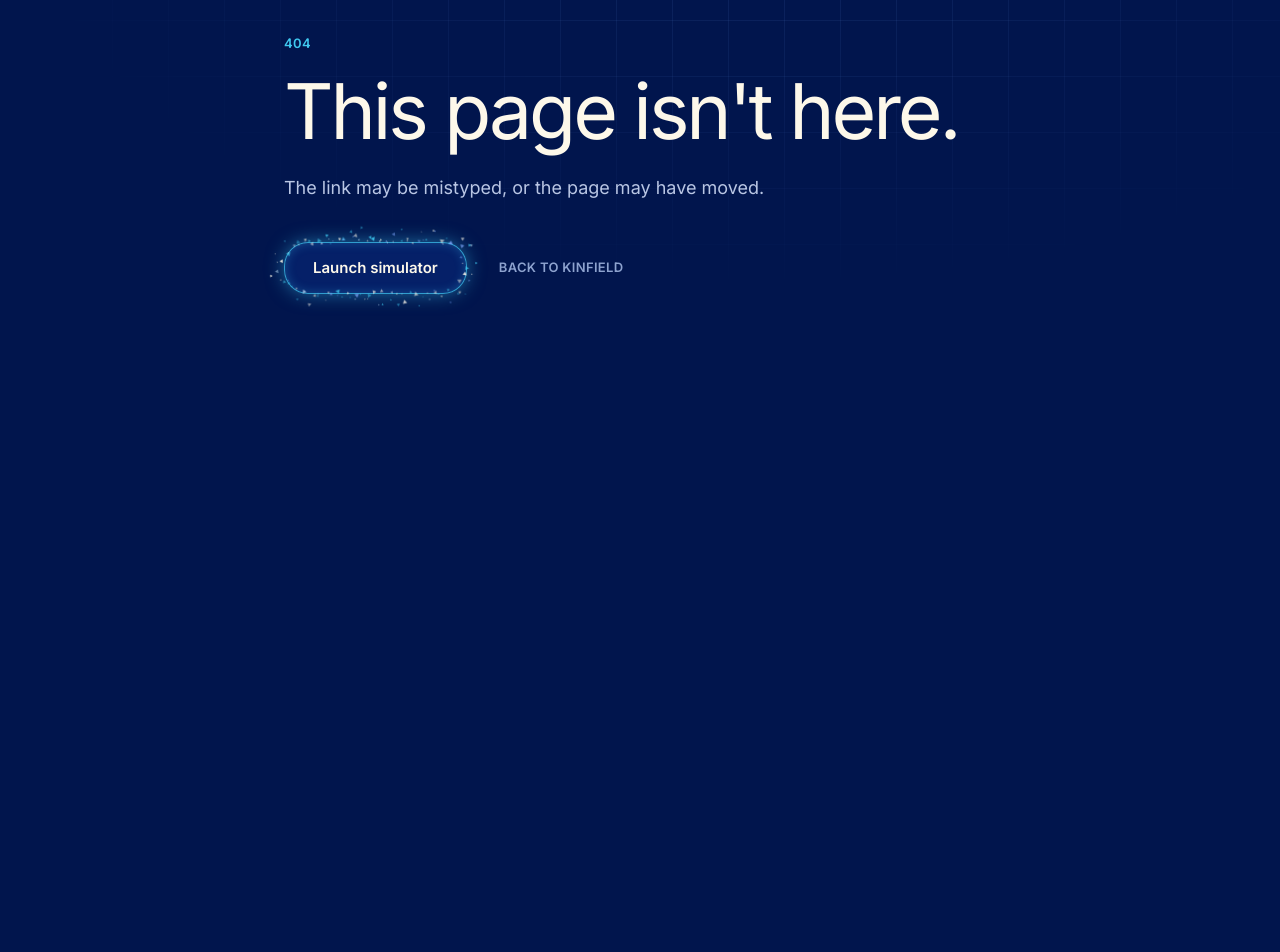
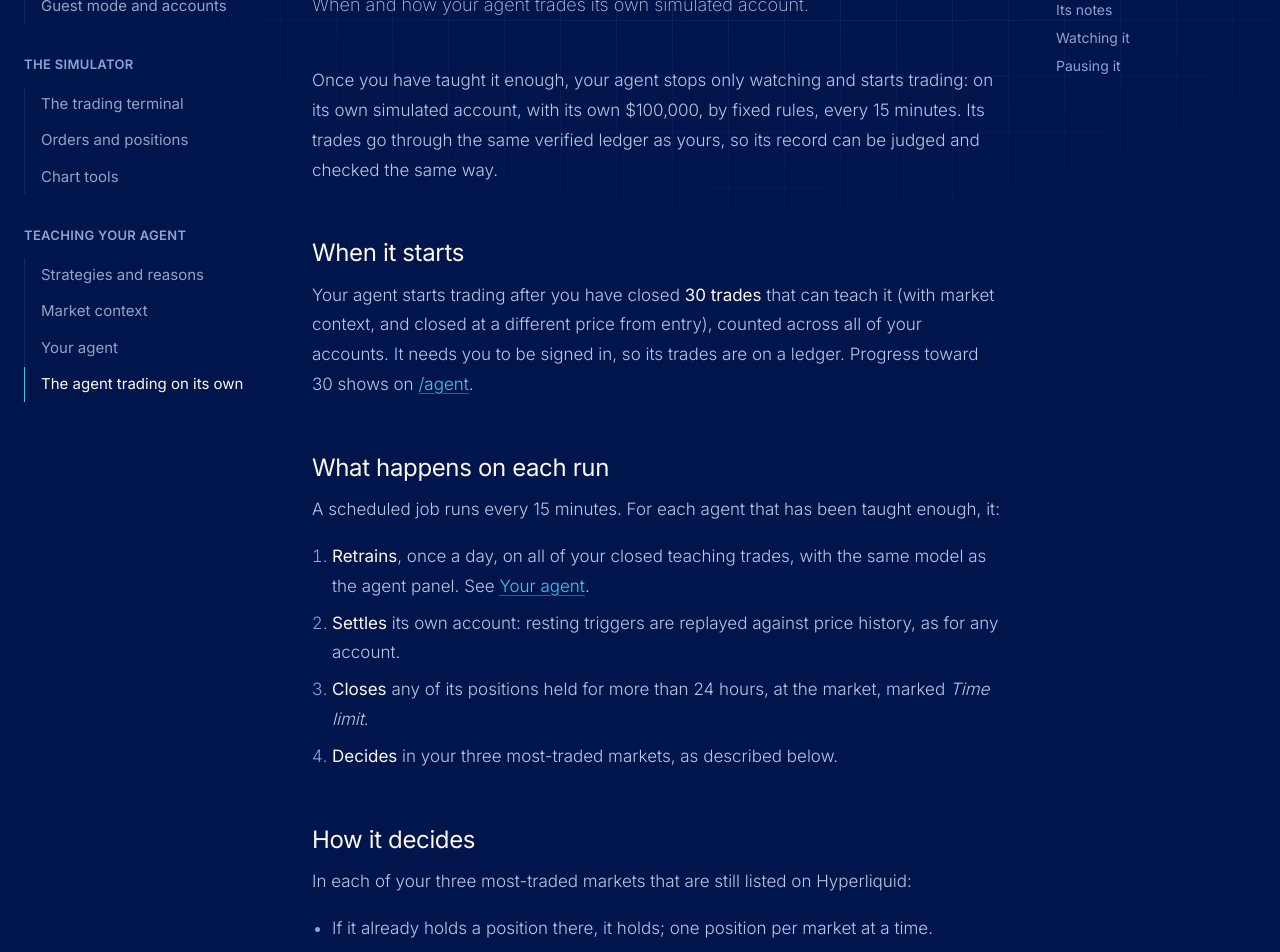
Before and after one commit to KinfieldLabs/KINFIELD, a Next.js app: page /docs/autonomous in a window 1280 px wide. Before the commit this address had no page. Shown: the part 260-1212 px from the top of the page. Before the commit the page ends 800 px from the top, so only its background shows below. Built offline with nearby package versions, Linux system fonts and the light colour scheme.

Commit message:
Add the docs page: The agent trading on its own

```diff
--- /dev/null
+++ b/src/app/docs/autonomous/page.tsx
@@ -0,0 +1,111 @@
+import { Code, Doc, DocLink, docMeta, H2, H3, Note, Table } from "@/components/docs/Doc";
+
+export const metadata = docMeta("autonomous");
+
+export default function Page() {
+  return (
+    <Doc slug="autonomous">
+      <p>
+        Once you have taught it enough, your agent stops only watching and starts trading: on its own simulated account,
+        with its own $100,000, by fixed rules, every 15 minutes. Its trades go through the same verified ledger as
+        yours, so its record can be judged and checked the same way.
+      </p>
+
+      <H2 id="when">When it starts</H2>
+      <p>
+        Your agent starts trading after you have closed <strong>30 trades</strong> that can teach it (with market
+        context, and closed at a different price from entry), counted across all of your accounts. It needs you to be
+        signed in, so its trades are on a ledger. Progress toward 30 shows on <a href="/agent">/agent</a>.
+      </p>
+
+      <H2 id="each-run">What happens on each run</H2>
+      <p>A scheduled job runs every 15 minutes. For each agent that has been taught enough, it:</p>
+      <ol>
+        <li>
+          <strong>Retrains</strong>, once a day, on all of your closed teaching trades, with the same model as the
+          agent panel. See <DocLink to="agent">Your agent</DocLink>.
+        </li>
+        <li>
+          <strong>Settles</strong> its own account: resting triggers are replayed against price history, as for any
+          account.
+        </li>
+        <li>
+          <strong>Closes</strong> any of its positions held for more than 24 hours, at the market, marked{" "}
+          <em>Time limit</em>.
+        </li>
+        <li>
+          <strong>Decides</strong> in your three most-traded markets, as described below.
+        </li>
+      </ol>
+
+      <H2 id="deciding">How it decides</H2>
+      <p>In each of your three most-traded markets that are still listed on Hyperliquid:</p>
+      <ul>
+        <li>If it already holds a position there, it holds; one position per market at a time.</li>
+        <li>Otherwise it computes the market&apos;s features from the last 90 one-minute candles and asks the model for its probability of up.</li>
+        <li>At <strong>60% or more</strong> it goes long; at <strong>40% or less</strong> it goes short; in between it waits.</li>
+      </ul>
+      <Table
+        head={["Rule", "Value"]}
+        rows={[
+          ["Confidence to act", "60% for long, 40% or less for short"],
+          ["Risk per trade", "1% of equity lost if the stop loss is hit"],
+          ["Stop distance", "1.5 times the expected one-hour move, between 0.4% and 5%"],
+          ["Take profit", "Twice as far from entry as the stop"],
+          ["Position size", "Sized to the risk, at most 1x equity"],
+          ["Leverage", "5x, or the market's limit if lower"],
+          ["Holding time", "24 hours at most"],
+          ["Markets", "Your three most-traded"],
+          ["Skipped when", "The position would be under $10, or its stop would sit beyond the liquidation price"],
+        ]}
+      />
+
+      <H3>Sizing, step by step</H3>
+      <Code>{`
+expected one-hour move = vol15m x sqrt(60)
+stop    = clamp(1.5 x expected one-hour move, 0.4%, 5%)
+size    = min(equity x 1% / stop, equity)
+stop loss   = entry x (1 - stop)       long  (1 + stop for a short)
+take profit = entry x (1 + 2 x stop)   long  (1 - 2 x stop for a short)
+`}</Code>
+      <Code label="Example: equity $100,000, BTC at $100,000, vol15m 0.0015, 64% confident">{`
+expected one-hour move = 0.0015 x 7.746      = 1.16%
+stop                   = 1.5 x 1.16%         = 1.74%
+size                   = 1,000 / 0.01743     = $57,377 at 5x ($11,475 margin)
+stop loss              = $98,257  (loses about $1,000, plus fees)
+take profit            = $103,486 (makes about $2,000, less fees)
+`}</Code>
+
+      <H2 id="notes">Its notes</H2>
+      <p>
+        Every trade it opens carries a machine-written reason, for example: <em>Agent: 64% confident long, model trained
+        on 42 of your trades. Stop 1.74% away, target 3.49%.</em> The ledger also stores its exact probability with the
+        trade. In the open dataset its trades go in their own file, <code>autonomous.jsonl</code>, with these notes
+        always included.
+      </p>
+
+      <H2 id="watching">Watching it</H2>
+      <p>The <strong>Trading on its own</strong> section of <a href="/agent">/agent</a> shows:</p>
+      <ul>
+        <li>its status (learning, trading or paused) and teaching progress;</li>
+        <li>when its model was last trained and on how many trades;</li>
+        <li>when it started trading, and what it did, or why it didn&apos;t, on its last run;</li>
+        <li>its open positions and closed trades, with its confidence, stop and target, and how each ended;</li>
+        <li>its own readiness checks and closed-trade equity, judged on its trades alone.</li>
+      </ul>
+
+      <H2 id="pause">Pausing it</H2>
+      <p>
+        <strong>Pause</strong> on <a href="/agent">/agent</a> stops it from opening anything new. Open positions keep
+        their stop loss and take profit and are still settled. <strong>Resume</strong> picks up on the next run.
+      </p>
+
+      <Note tone="warn">
+        <p>
+          The agent only ever trades its simulated account. It can&apos;t place real orders, and nothing it does is a
+          recommendation.
+        </p>
+      </Note>
+    </Doc>
+  );
+}
--- a/src/components/docs/nav.ts
+++ b/src/components/docs/nav.ts
@@ -19,6 +19,7 @@ export const DOCS: DocLink[] = [
   { slug: "strategies", title: "Strategies and reasons", group: "Teaching your agent", summary: "Tagging each trade with a strategy and a written reason, and how reasons stay private." },
   { slug: "market-context", title: "Market context", group: "Teaching your agent", summary: "The six market features recorded at the moment of every decision." },
   { slug: "agent", title: "Your agent", group: "Teaching your agent", summary: "How your agent learns from your closed trades, and how to read what it has learned." },
+  { slug: "autonomous", title: "The agent trading on its own", group: "Teaching your agent", summary: "When and how your agent trades its own simulated account." },
 ];
 
 export const docHref = (slug: string) => (slug ? `/docs/${slug}` : "/docs");
```
